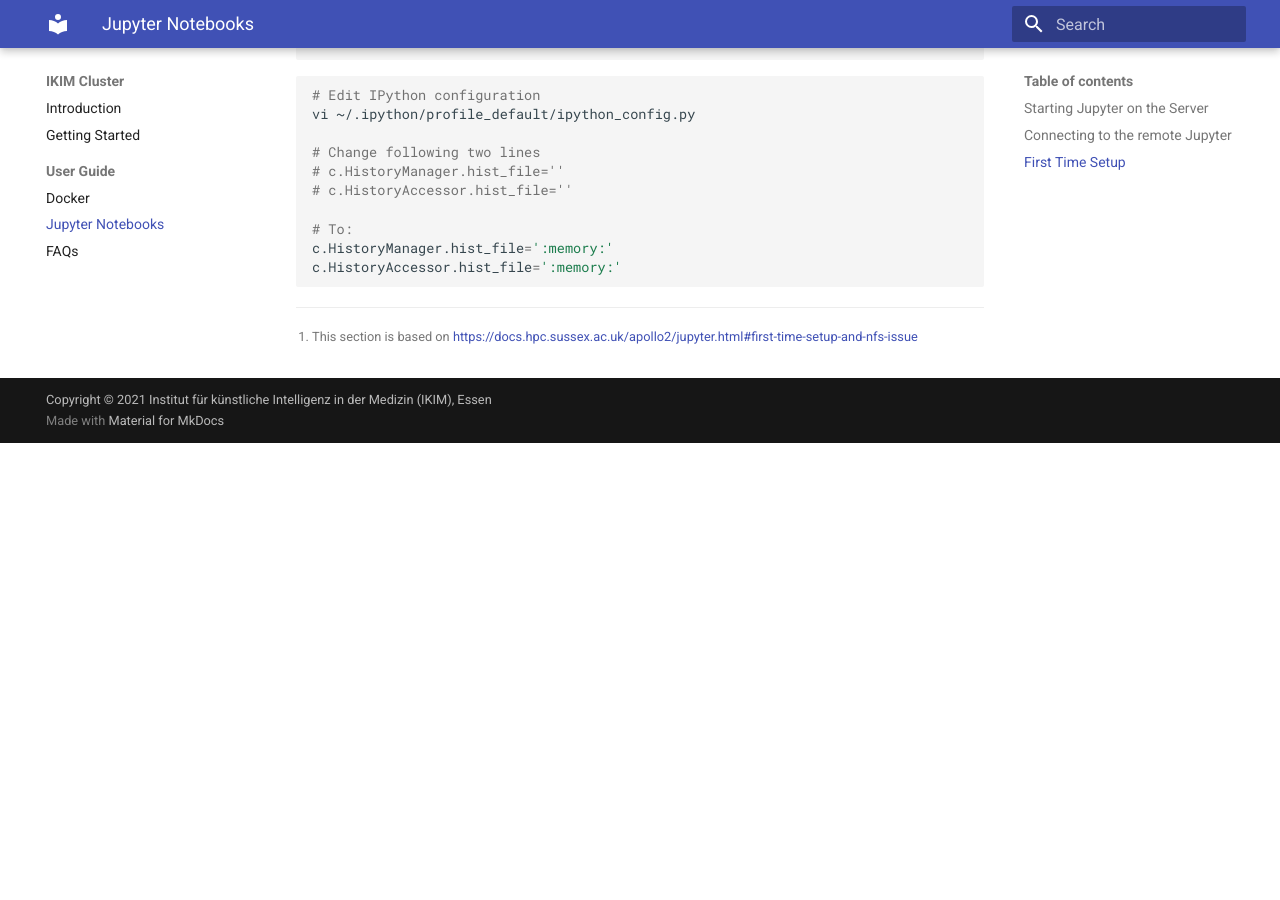
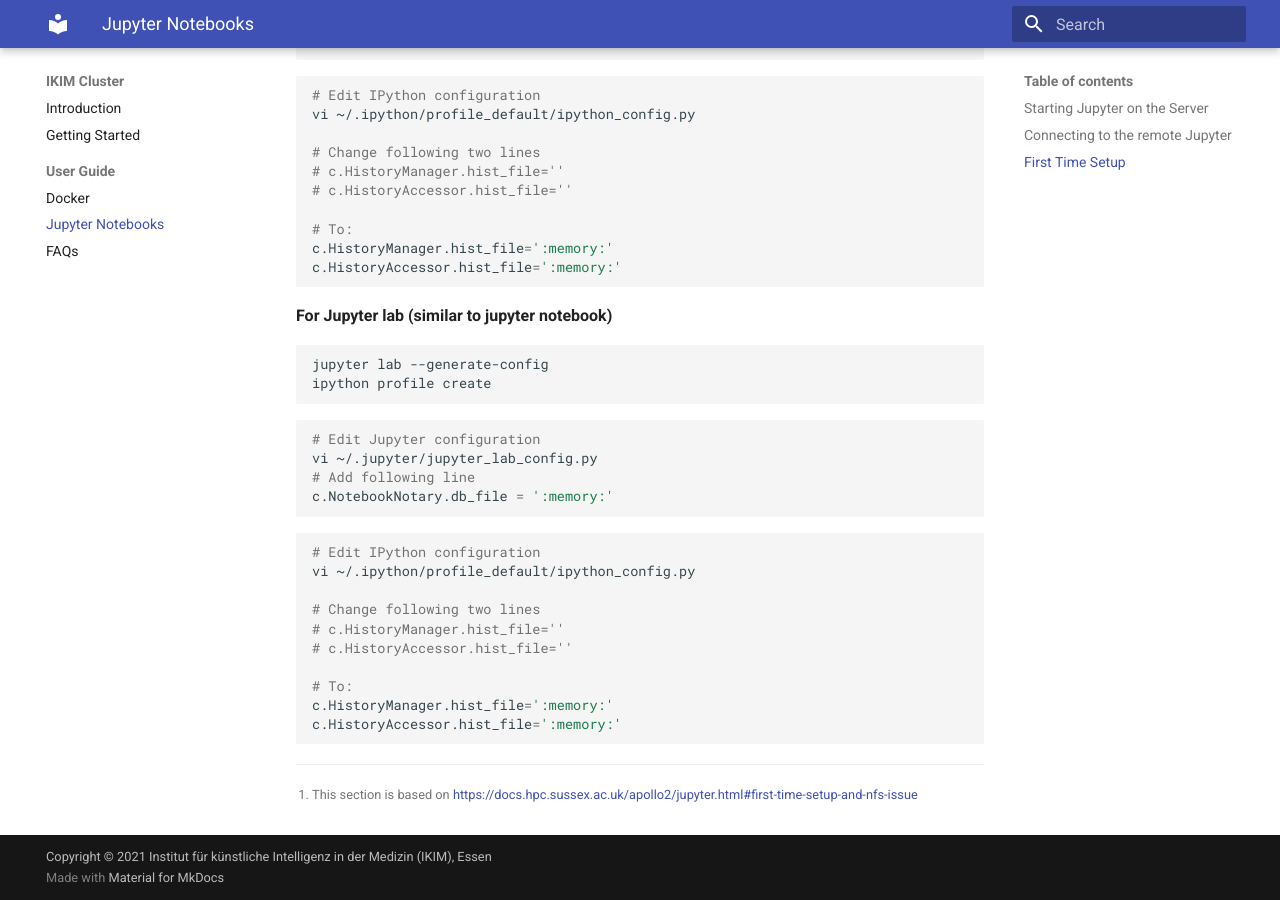
Before and after one commit to IKIM-Essen/ClusterDocs, an MkDocs documentation site: the page built from docs/jupyter.md, in a window 1280 px wide and 900 px high, scrolled down 3071 px. Built offline with MkDocs 1.6.1 and Material for MkDocs 9.7.7, drawn with Linux system fonts in a browser that asks for light colours; before the commit the page ends 3514 px from its top, so only the background shows below that.

Commit message:
Adding the setup for jupyter-lab

````diff
--- a/docs/jupyter.md
+++ b/docs/jupyter.md
@@ -98,3 +98,27 @@
 c.HistoryManager.hist_file=':memory:'
 c.HistoryAccessor.hist_file=':memory:'
 ```
+**For Jupyter lab (similar to jupyter notebook)**
+```sh
+jupyter lab --generate-config
+ipython profile create
+```
+```sh
+# Edit Jupyter configuration
+vi ~/.jupyter/jupyter_lab_config.py
+# Add following line
+c.NotebookNotary.db_file = ':memory:'
+```
+
+```sh
+# Edit IPython configuration
+vi ~/.ipython/profile_default/ipython_config.py
+
+# Change following two lines
+# c.HistoryManager.hist_file=''
+# c.HistoryAccessor.hist_file=''
+
+# To:
+c.HistoryManager.hist_file=':memory:'
+c.HistoryAccessor.hist_file=':memory:'
+```
````
